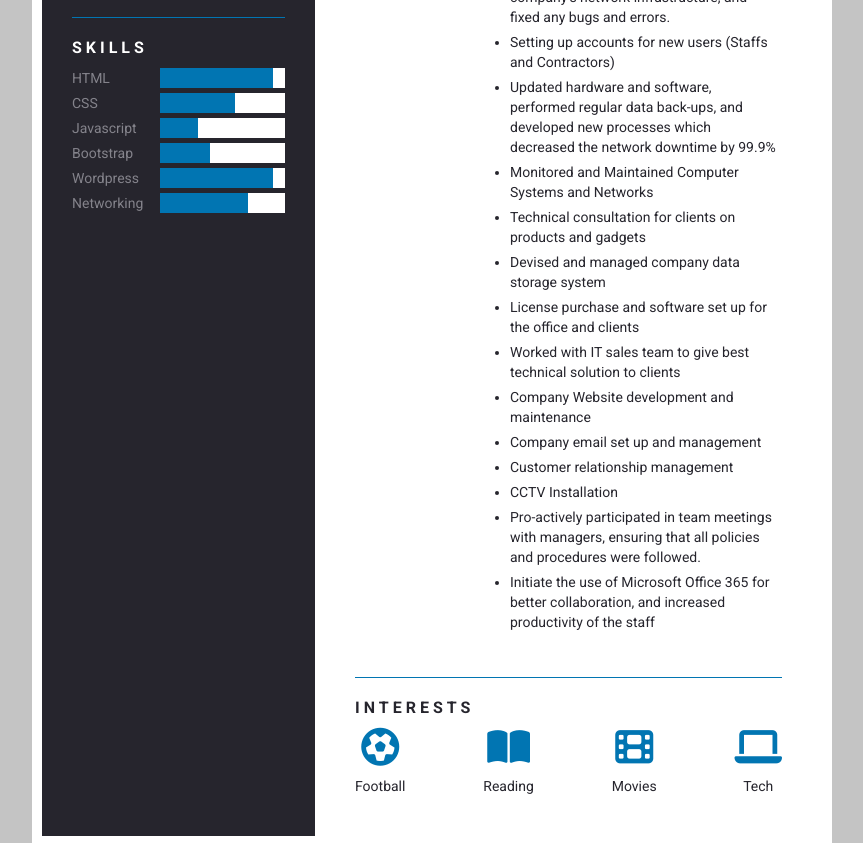
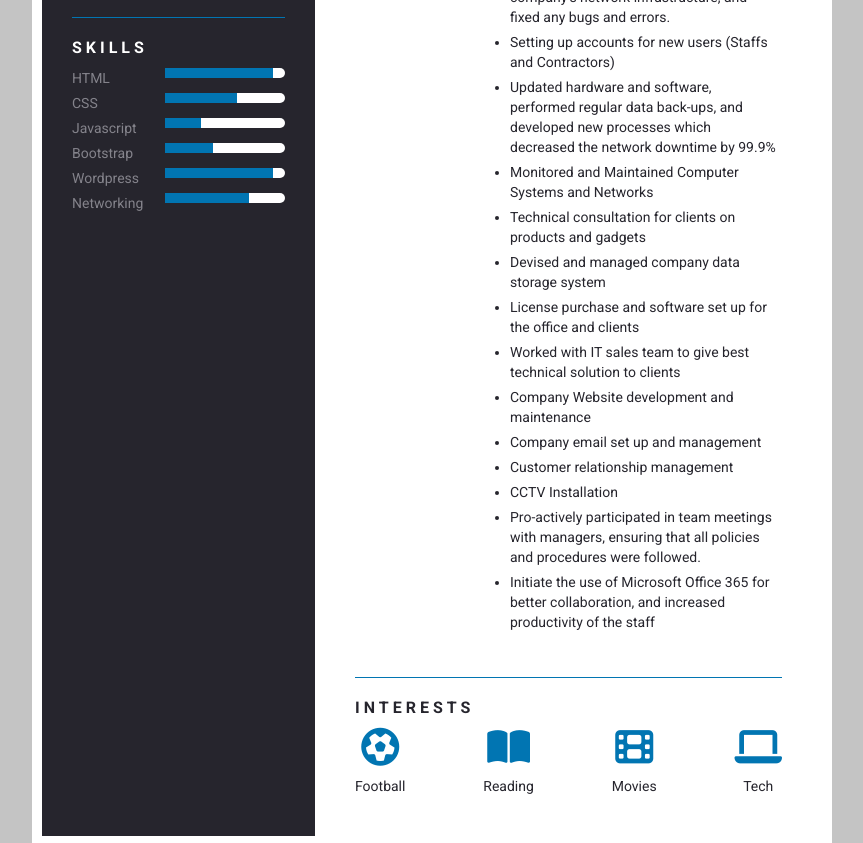
Before and after one commit to Daniblueboy/Resume, a plain HTML site: page index.html in a window 1280 px wide. Shown: the part 1075-1918 px from the top of the page, without its empty margins (208-1071 px from the left). Drawn offline with Linux system fonts and the light colour scheme.

Commit message:
progress bar

```diff
--- a/styles.css
+++ b/styles.css
@@ -96,9 +96,10 @@ body{
 
 .resume_wrapper .resume_left .resume_skills .skills_list .skills_bar p{
 	position: relative;
-	width: 125px;
-    height: 20px;
+	width: 120px;
+    height: 10px;
     background: #fff;
+	border-radius: 5px;
 }
 
 .resume_wrapper .resume_left .resume_skills .skills_list .skills_bar p span{
```
